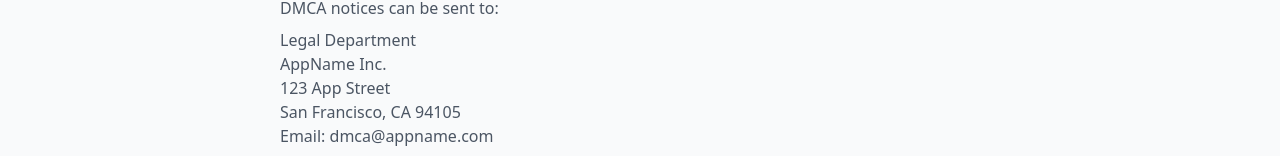
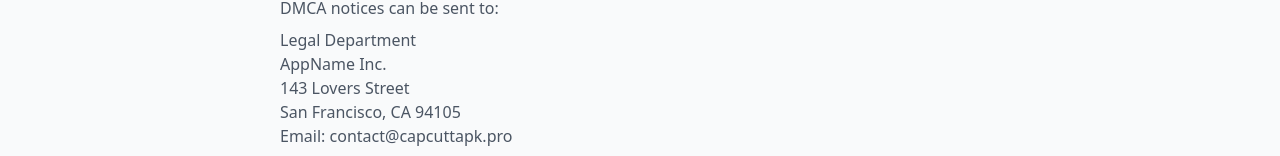
Before and after one commit to adamsmith19899/appdownload, a React (Vite) app: page /dmca in a window 1280 px wide. Shown: the part 644-800 px from the top of the page. Built offline with nearby package versions, Linux system fonts and the light colour scheme.

Commit message:
Update DMCA.tsx

```diff
--- a/src/pages/DMCA.tsx
+++ b/src/pages/DMCA.tsx
@@ -30,9 +30,9 @@
             <div className="mt-2">
               <p>Legal Department</p>
               <p>AppName Inc.</p>
-              <p>123 App Street</p>
+              <p>143 Lovers Street</p>
               <p>San Francisco, CA 94105</p>
-              <p>Email: dmca@appname.com</p>
+              <p>Email: contact@capcuttapk.pro</p>
             </div>
           </section>
         </div>
```
